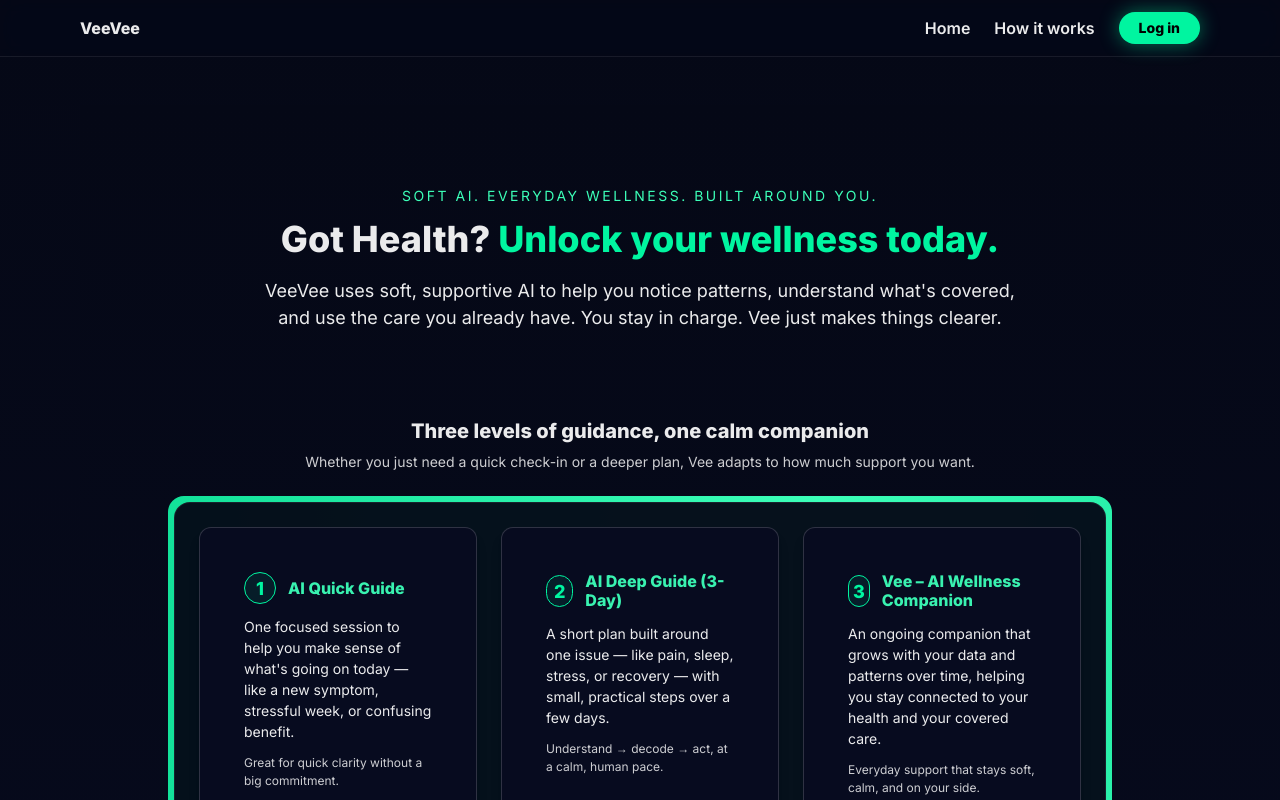
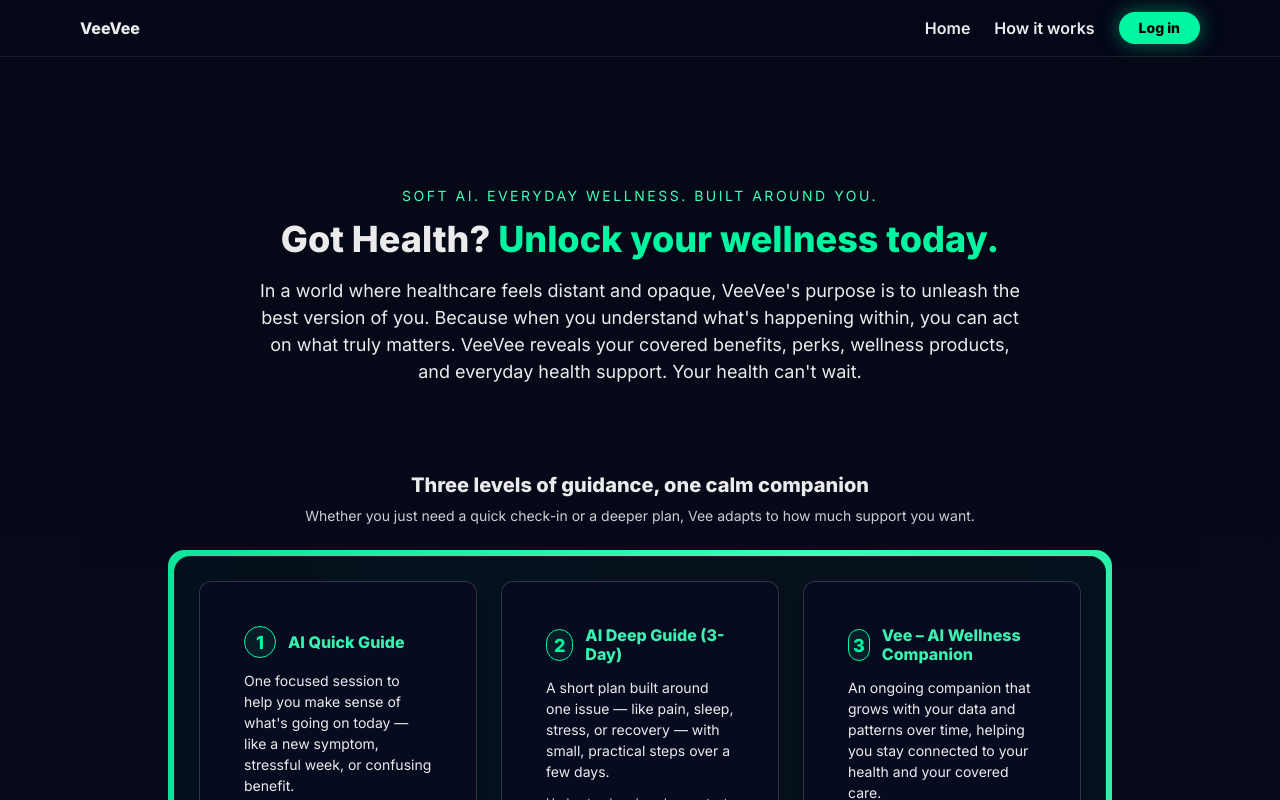
Before and after one commit to cdgonzal/myveevee, a React (Vite) app: page /how-it-works in a window 1280 px wide. Shown: the top 800 px of the page. Built offline with nearby package versions, Linux system fonts and the light colour scheme.

Commit message:
editing copy #1

```diff
--- a/src/pages/HowItWorks.tsx
+++ b/src/pages/HowItWorks.tsx
@@ -98,9 +98,12 @@ export default function HowItWorks() {
             color="whiteAlpha.900"
             mb={6}
           >
-            VeeVee uses soft, supportive AI to help you notice patterns,
-            understand what&apos;s covered, and use the care you already have.
-            You stay in charge. Vee just makes things clearer.
+            In a world where healthcare feels distant and opaque,
+            VeeVee&apos;s purpose is to unleash the best version of you.
+            Because when you understand what&apos;s happening within,
+            you can act on what truly matters. VeeVee reveals your covered
+            benefits, perks, wellness products, and everyday health support.
+            Your health can&apos;t wait.
           </Text>
         </MotionBox>
 
```
